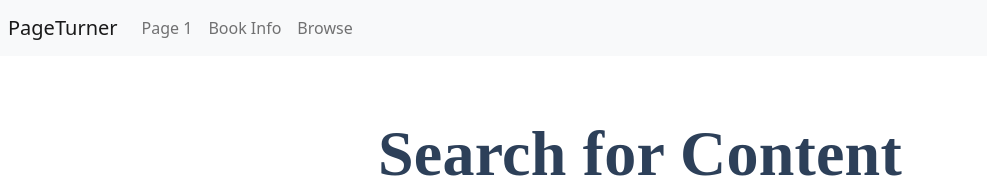
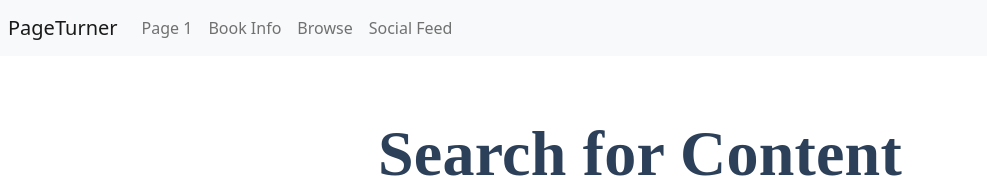
Before and after one commit to liam-prevelige/pageturner-frontend, a React (Create React App) app: page / in a window 1280 px wide. Shown: the top 178 px of the page, without its empty margins (0-987 px from the left). Built offline with nearby package versions, Linux system fonts and the light colour scheme.

Commit message:
added social feed page to navbar

```diff
--- a/src/App.js
+++ b/src/App.js
@@ -13,6 +13,7 @@ import './App.css';
 import {Home} from './components/Home';
 import {Browse} from './components/Browse';
 import {BookInfo} from './components/BookInfo';
+import {SocialFeed} from './components/SocialFeed';
 
 // Placeholder components
 // TODO: remove these
@@ -68,6 +69,7 @@ const App = () => {
             <Nav.Link href="/page1">Page 1</Nav.Link>
             <Nav.Link href="/BookInfo">Book Info</Nav.Link>
             <Nav.Link href="/browse">Browse</Nav.Link>
+            <Nav.Link href="/SocialFeed">Social Feed</Nav.Link>
           </Nav>
         </Navbar.Collapse>
       </Navbar>
@@ -77,6 +79,7 @@ const App = () => {
           <Route path="/page1" element={<Page1 />} />
           <Route path="/components/BookInfo" element={<BookInfo />} />
           <Route path="/browse" element={<Browse />} />
+          <Route path="/SocialFeed" element={<SocialFeed />} />
           {/*
           Example of a private route requiring authorization to access:
           <PrivateRoute authState={authState} path="/create" component={Create} />
```
